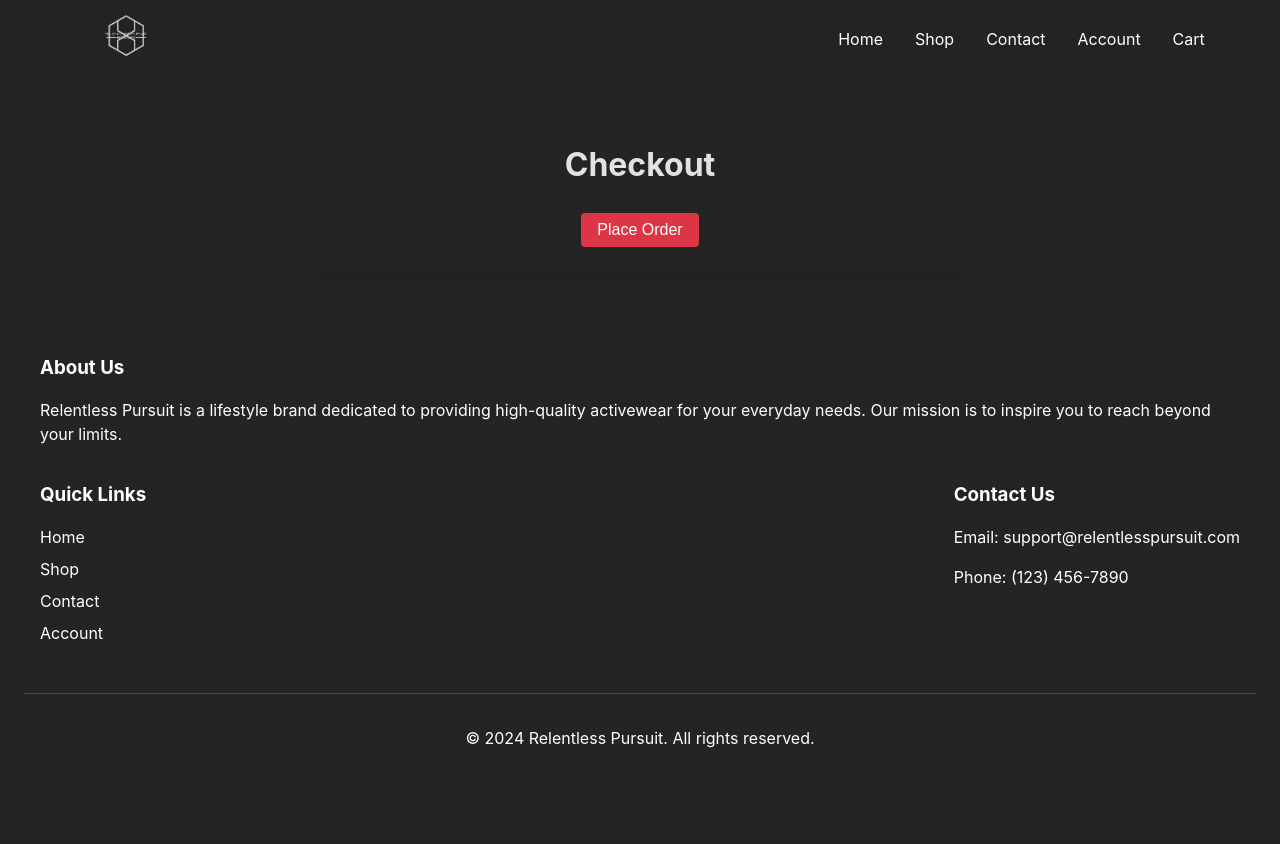
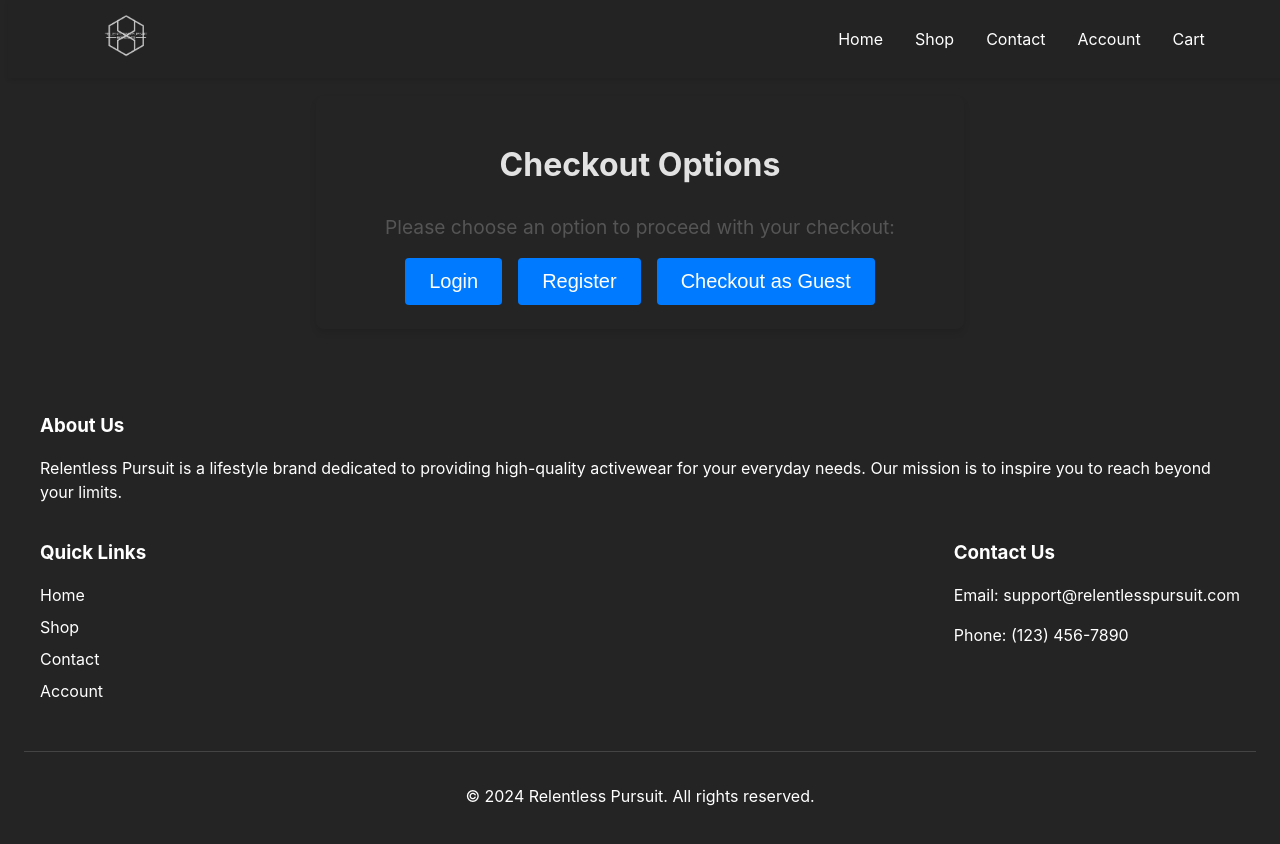
Before and after one commit to AllanB-Rubio/my-ecommerce-shop, a React (Vite) app: page /checkout-options in a window 1280 px wide. Shown: the top 844 px of the page. Before the commit the page ends 806 px from the top, so only its background shows below. Built offline with nearby package versions, Linux system fonts and the light colour scheme; no server answers.

Commit message:
Checkout options reset

```diff
--- a/src/pages/Checkout.jsx
+++ b/src/pages/Checkout.jsx
@@ -10,8 +10,6 @@ const Checkout = () => {
   const [cart, setCart] = useState([]);
   const [isGuest, setIsGuest] = useState(false);
 
-  const apiURL = import.meta.env.VITE_API_URL;
-
   useEffect(() => {
     const storedCart = JSON.parse(localStorage.getItem("cart")) || [];
     setCart(storedCart);
@@ -20,6 +18,8 @@ const Checkout = () => {
       setIsGuest(true);
     }
   }, [location.search]);
+
+  const apiURL = import.meta.env.VITE_API_URL;
 
   const handleOrder = async () => {
     try {
@@ -31,27 +31,24 @@ const Checkout = () => {
         ),
       };
 
-      let response;
       if (isGuest) {
-        response = await axios.post(`${apiURL}/api/orders/guest`, orderData);
+        const response = await axios.post(
+          `${apiURL}/api/orders/guest`,
+          orderData
+        );
+        navigate(`/order-confirmation/${response.data.id}`);
       } else {
         const token = localStorage.getItem("token");
         const userId = JSON.parse(atob(token.split(".")[1])).id; // Decode JWT to get userId
         orderData.userId = userId;
-        response = await axios.post(`${apiURL}/api/orders`, orderData, {
+        const response = await axios.post(`${apiURL}/api/orders`, orderData, {
           headers: {
             Authorization: `Bearer ${token}`,
           },
         });
+        navigate(`/order-confirmation/${response.data.id}`);
       }
 
-      const { id: orderId } = response.data;
-
-      if (!orderId) {
-        throw new Error("Order ID is undefined after placing the order");
-      }
-
-      navigate(`/order-confirmation/${orderId}`);
       // Clear cart after order is placed
       setCart([]);
       localStorage.removeItem("cart");
--- a/src/pages/CheckoutOptions.jsx
+++ b/src/pages/CheckoutOptions.jsx
@@ -1,68 +1,28 @@
-// src/pages/Checkout.jsx
-import React, { useState, useEffect } from "react";
-import axios from "axios";
-import { useNavigate, useLocation } from "react-router-dom";
-import "./Checkout.css";
+// src/pages/CheckoutOptions.jsx
+import React from "react";
+import { useNavigate } from "react-router-dom";
+import "./CheckoutOptions.css";
 
-const Checkout = () => {
+const CheckoutOptions = () => {
   const navigate = useNavigate();
-  const location = useLocation();
-  const [cart, setCart] = useState([]);
-  const [isGuest, setIsGuest] = useState(false);
 
-  const apiURL = import.meta.env.VITE_API_URL;
-
-  useEffect(() => {
-    const storedCart = JSON.parse(localStorage.getItem("cart")) || [];
-    setCart(storedCart);
-    const params = new URLSearchParams(location.search);
-    if (params.get("guest") === "true") {
-      setIsGuest(true);
-    }
-  }, [location.search]);
-
-  const handleOrder = async () => {
-    try {
-      const orderData = {
-        items: cart,
-        total_amount: cart.reduce(
-          (total, item) => total + item.price * item.quantity,
-          0
-        ),
-      };
-
-      if (isGuest) {
-        const response = await axios.post(
-          `${apiURL}/api/orders/guest`,
-          orderData
-        );
-        navigate(`/order-confirmation/${response.data.id}`);
-      } else {
-        const token = localStorage.getItem("token");
-        const userId = JSON.parse(atob(token.split(".")[1])).id; // Decode JWT to get userId
-        orderData.userId = userId;
-        const response = await axios.post(`${apiURL}/api/orders`, orderData, {
-          headers: {
-            Authorization: `Bearer ${token}`,
-          },
-        });
-        navigate(`/order-confirmation/${response.data.id}`);
-      }
-
-      // Clear cart after order is placed
-      setCart([]);
-      localStorage.removeItem("cart");
-    } catch (error) {
-      console.error("Failed to place order", error);
-    }
+  const handleGuestCheckout = () => {
+    navigate("/shipping-billing?guest=true");
   };
 
   return (
-    <div className="checkout-container">
-      <h1>Checkout</h1>
-      <button onClick={handleOrder}>Place Order</button>
+    <div className="checkout-options-container">
+      <h1>Checkout Options</h1>
+      <p>Please choose an option to proceed with your checkout:</p>
+      <div className="checkout-buttons">
+        <button onClick={() => navigate("/account?form=login")}>Login</button>
+        <button onClick={() => navigate("/account?form=register")}>
+          Register
+        </button>
+        <button onClick={handleGuestCheckout}>Checkout as Guest</button>
+      </div>
     </div>
   );
 };
 
-export default Checkout;
+export default CheckoutOptions;
```
